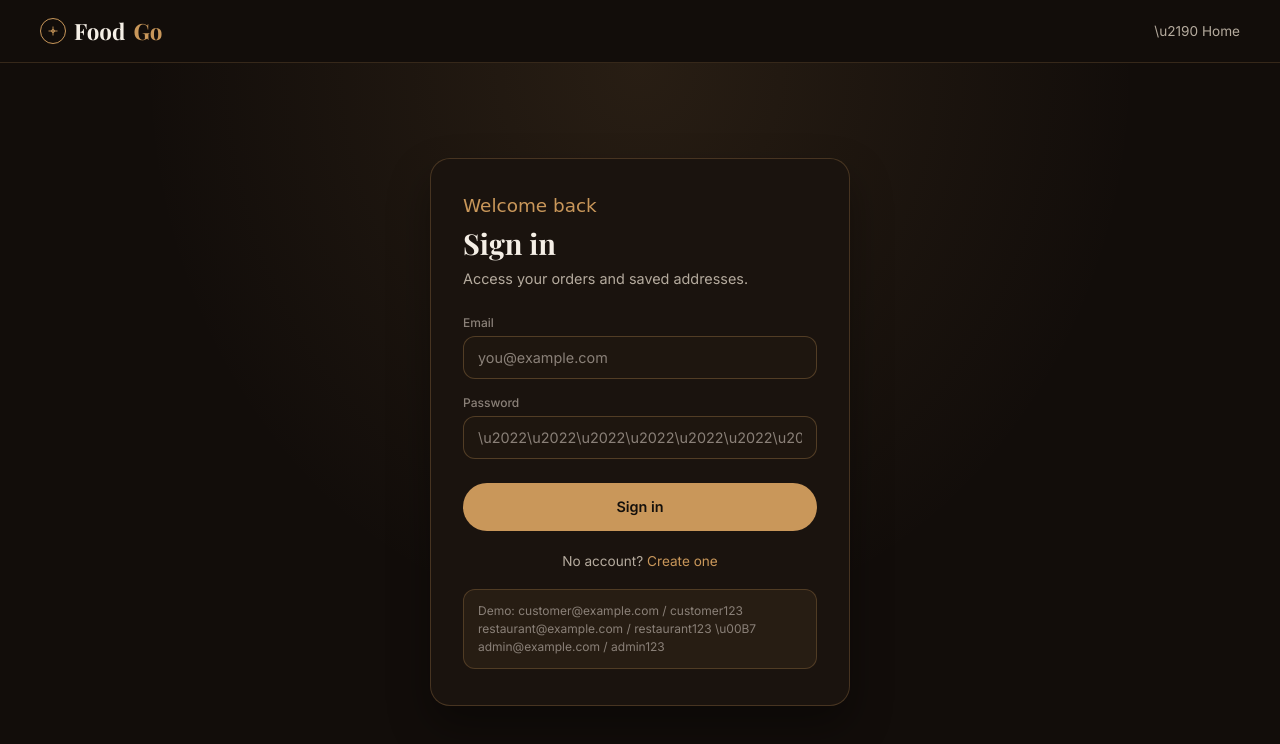
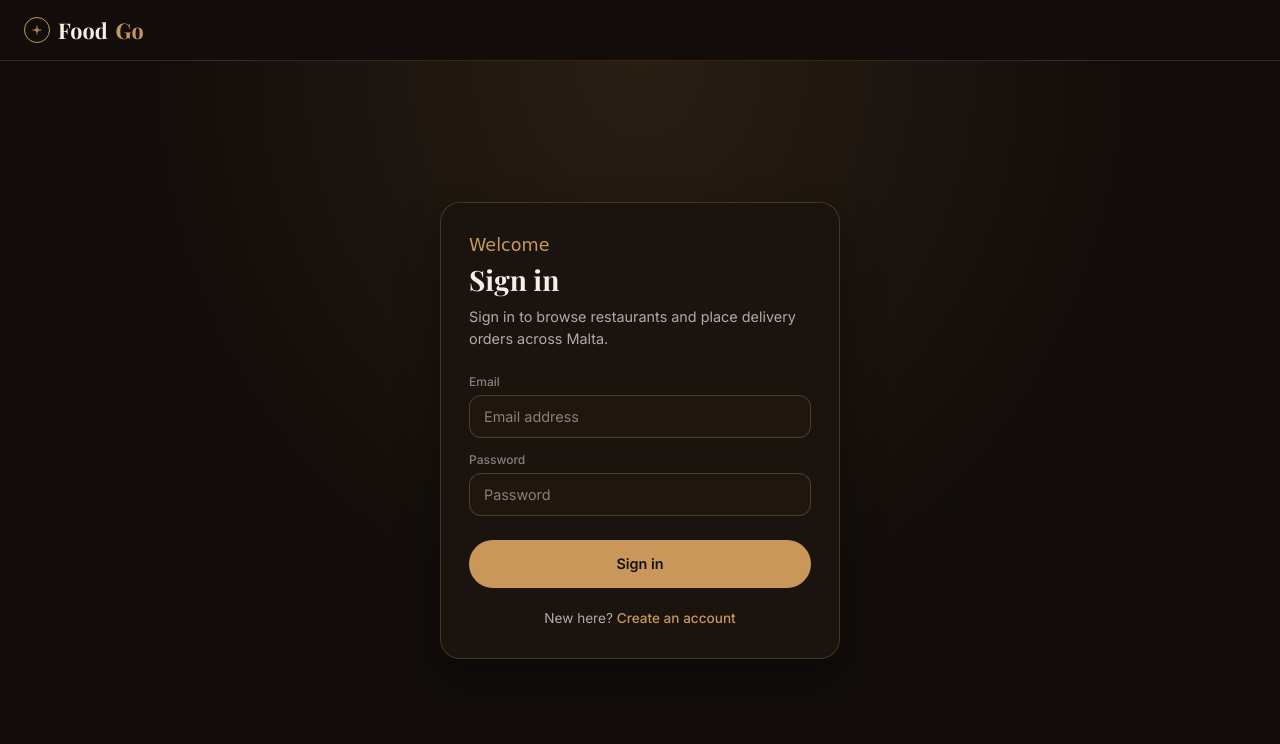
Before and after one commit to Fhish09/foodgo-malta, a plain HTML site: page login.html in a window 1280 px wide. Drawn offline with nearby package versions, Linux system fonts and the light colour scheme; a web font is replaced by a local one.

Commit message:
Polish: login-first flow, remove demo text, clean auth pages

```diff
--- a/login.html
+++ b/login.html
@@ -3,7 +3,7 @@
 <head>
   <meta charset="UTF-8" />
   <meta name="viewport" content="width=device-width, initial-scale=1.0" />
-  <title>Login — FoodGo Malta</title>
+  <title>Sign in — FoodGo Malta</title>
   <link href="https://fonts.googleapis.com/css2?family=Playfair+Display:wght@600;700&family=Petit+Formal+Script&family=Inter:wght@400;500;600&display=swap" rel="stylesheet">
   <style>
     :root {
@@ -20,11 +20,12 @@
       -webkit-font-smoothing: antialiased;
     }
     header {
-      padding: 16px 40px; border-bottom: 1px solid rgba(201,151,90,0.2);
+      padding: 16px 24px;
+      border-bottom: 1px solid rgba(201,151,90,0.2);
       display: flex; align-items: center; justify-content: space-between;
     }
     .logo {
-      font-family: 'Playfair Display', serif; font-size: 1.4rem; font-weight: 700;
+      font-family: 'Playfair Display', serif; font-size: 1.35rem; font-weight: 700;
       display: flex; align-items: center; gap: 8px; text-decoration: none; color: var(--text);
     }
     .logo span { color: var(--gold); }
@@ -33,22 +34,27 @@
       display: flex; align-items: center; justify-content: center;
     }
     .logo-mark svg { width: 12px; height: 12px; stroke: var(--gold); fill: none; stroke-width: 1.8; }
-    .back { font-size: 0.85rem; color: var(--text-body); text-decoration: none; }
-    .back:hover { color: var(--gold); }
     main {
-      flex: 1; display: flex; align-items: center; justify-content: center; padding: 40px 20px;
+      flex: 1; display: flex; align-items: center; justify-content: center;
+      padding: 32px 16px;
       background: radial-gradient(ellipse at 50% 0%, rgba(201,151,90,0.12) 0%, transparent 55%);
     }
     .card {
-      width: 100%; max-width: 420px; background: var(--bg-panel);
-      border: 1px solid var(--border); border-radius: 20px; padding: 36px 32px;
+      width: 100%; max-width: 400px; background: var(--bg-panel);
+      border: 1px solid var(--border); border-radius: 20px; padding: 32px 28px;
       box-shadow: 0 20px 40px rgba(0,0,0,0.35);
     }
-    .eyebrow { font-family: 'Petit Formal Script', cursive; color: var(--gold); font-size: 1.15rem; margin-bottom: 8px; }
-    h1 { font-family: 'Playfair Display', serif; font-size: 1.8rem; margin-bottom: 8px; }
-    .sub { color: var(--text-body); font-size: 0.9rem; margin-bottom: 28px; }
-    .field { margin-bottom: 16px; }
-    .field label { display: block; font-size: 0.75rem; color: var(--text-muted); margin-bottom: 6px; font-weight: 500; }
+    .eyebrow {
+      font-family: 'Petit Formal Script', cursive; color: var(--gold);
+      font-size: 1.1rem; margin-bottom: 6px;
+    }
+    h1 { font-family: 'Playfair Display', serif; font-size: 1.75rem; margin-bottom: 8px; }
+    .sub { color: var(--text-body); font-size: 0.9rem; margin-bottom: 24px; line-height: 1.5; }
+    .field { margin-bottom: 14px; }
+    .field label {
+      display: block; font-size: 0.75rem; color: var(--text-muted);
+      margin-bottom: 6px; font-weight: 500;
+    }
     .field input {
       width: 100%; padding: 12px 14px; background: var(--bg-card);
       border: 1px solid rgba(201,151,90,0.3); border-radius: 12px;
@@ -57,78 +63,90 @@
     .field input:focus { border-color: var(--gold); }
     .field input::placeholder { color: var(--text-muted); }
     .btn {
-      width: 100%; height: 48px; margin-top: 8px; border: none; border-radius: 999px;
+      width: 100%; height: 48px; margin-top: 10px; border: none; border-radius: 999px;
       background: var(--gold); color: #14100C; font-weight: 600; font-size: 0.9rem;
-      cursor: pointer; font-family: inherit; transition: background 0.2s;
+      cursor: pointer; font-family: inherit; transition: background 0.2s, transform 0.15s;
     }
     .btn:hover { background: var(--gold-light); }
-    .btn:disabled { opacity: 0.6; cursor: not-allowed; }
-    .error { color: #e07070; font-size: 0.82rem; margin-top: 12px; display: none; }
+    .btn:active { transform: scale(0.98); }
+    .btn:disabled { opacity: 0.55; cursor: not-allowed; }
+    .error {
+      color: #e07070; font-size: 0.82rem; margin-top: 12px;
+      display: none; text-align: center;
+    }
     .error.show { display: block; }
-    .foot { text-align: center; margin-top: 22px; font-size: 0.85rem; color: var(--text-body); }
-    .foot a { color: var(--gold); text-decoration: none; }
-    .demo {
-      margin-top: 20px; padding: 12px 14px; border-radius: 12px;
-      background: rgba(201,151,90,0.08); border: 1px solid var(--border);
-      font-size: 0.75rem; color: var(--text-muted); line-height: 1.5;
+    .foot {
+      text-align: center; margin-top: 22px; font-size: 0.85rem; color: var(--text-body);
+    }
+    .foot a { color: var(--gold); text-decoration: none; font-weight: 500; }
+    .foot a:hover { text-decoration: underline; }
+    @media (max-width: 480px) {
+      .card { padding: 28px 20px; border-radius: 16px; }
+      h1 { font-size: 1.5rem; }
     }
   </style>
 </head>
 <body>
   <header>
-    <a href="index.html" class="logo">
+    <a href="login.html" class="logo">
       <span class="logo-mark"><svg viewBox="0 0 24 24"><path d="M3 12h18M12 3v18"/><circle cx="12" cy="12" r="3"/></svg></span>
       Food<span>Go</span>
     </a>
-    <a href="index.html" class="back">\u2190 Home</a>
   </header>
   <main>
     <div class="card">
-      <div class="eyebrow">Welcome back</div>
+      <div class="eyebrow">Welcome</div>
       <h1>Sign in</h1>
-      <p class="sub">Access your orders and saved addresses.</p>
-      <form id="loginForm">
+      <p class="sub">Sign in to browse restaurants and place delivery orders across Malta.</p>
+      <form id="loginForm" novalidate>
         <div class="field">
           <label for="email">Email</label>
-          <input id="email" type="email" placeholder="you@example.com" required autocomplete="email" />
+          <input id="email" type="email" placeholder="Email address" required autocomplete="email" />
         </div>
         <div class="field">
           <label for="password">Password</label>
-          <input id="password" type="password" placeholder="\u2022\u2022\u2022\u2022\u2022\u2022\u2022\u2022" required autocomplete="current-password" />
+          <input id="password" type="password" placeholder="Password" required autocomplete="current-password" />
         </div>
         <button class="btn" type="submit" id="btn">Sign in</button>
-        <p class="error" id="err"></p>
+        <p class="error" id="err" role="alert"></p>
       </form>
-      <p class="foot">No account? <a href="register.html">Create one</a></p>
-      <div class="demo">Demo: customer@example.com / customer123<br>restaurant@example.com / restaurant123 \u00B7 admin@example.com / admin123</div>
+      <p class="foot">New here? <a href="register.html">Create an account</a></p>
     </div>
   </main>
   <script>
   (function () {
-    const API = (location.port === '8080') ? '/api' : 'http://localhost:4000/api';
+    if (localStorage.getItem('foodgo_token')) {
+      window.location.replace('index.html');
+      return;
+    }
+    var API = (location.port === '8080') ? '/api' : 'http://localhost:4000/api';
     document.getElementById('loginForm').addEventListener('submit', async function (e) {
       e.preventDefault();
-      const err = document.getElementById('err');
+      var err = document.getElementById('err');
       err.classList.remove('show');
-      const btn = document.getElementById('btn');
+      var email = document.getElementById('email').value.trim();
+      var password = document.getElementById('password').value;
+      if (!email || !password) {
+        err.textContent = 'Please enter your email and password.';
+        err.classList.add('show');
+        return;
+      }
+      var btn = document.getElementById('btn');
       btn.disabled = true;
-      btn.textContent = 'Signing in\u2026';
+      btn.textContent = 'Signing in…';
       try {
-        const res = await fetch(API + '/auth/login', {
+        var res = await fetch(API + '/auth/login', {
           method: 'POST',
           headers: { 'Content-Type': 'application/json' },
-          body: JSON.stringify({
-            email: document.getElementById('email').value.trim(),
-            password: document.getElementById('password').value
-          })
+          body: JSON.stringify({ email: email, password: password })
         });
-        const data = await res.json().catch(function () { return {}; });
-        if (!res.ok) throw new Error(data.error || 'Login failed');
+        var data = await res.json().catch(function () { return {}; });
+        if (!res.ok) throw new Error(data.error || 'Invalid email or password');
         localStorage.setItem('foodgo_token', data.token);
         localStorage.setItem('foodgo_user', JSON.stringify(data.user || {}));
         window.location.href = 'index.html';
       } catch (ex) {
-        err.textContent = ex.message || 'Could not sign in. Is the API running?';
+        err.textContent = ex.message || 'Could not sign in. Check your connection and try again.';
         err.classList.add('show');
         btn.disabled = false;
         btn.textContent = 'Sign in';
```
Also changed, not shown: 1 other file.
